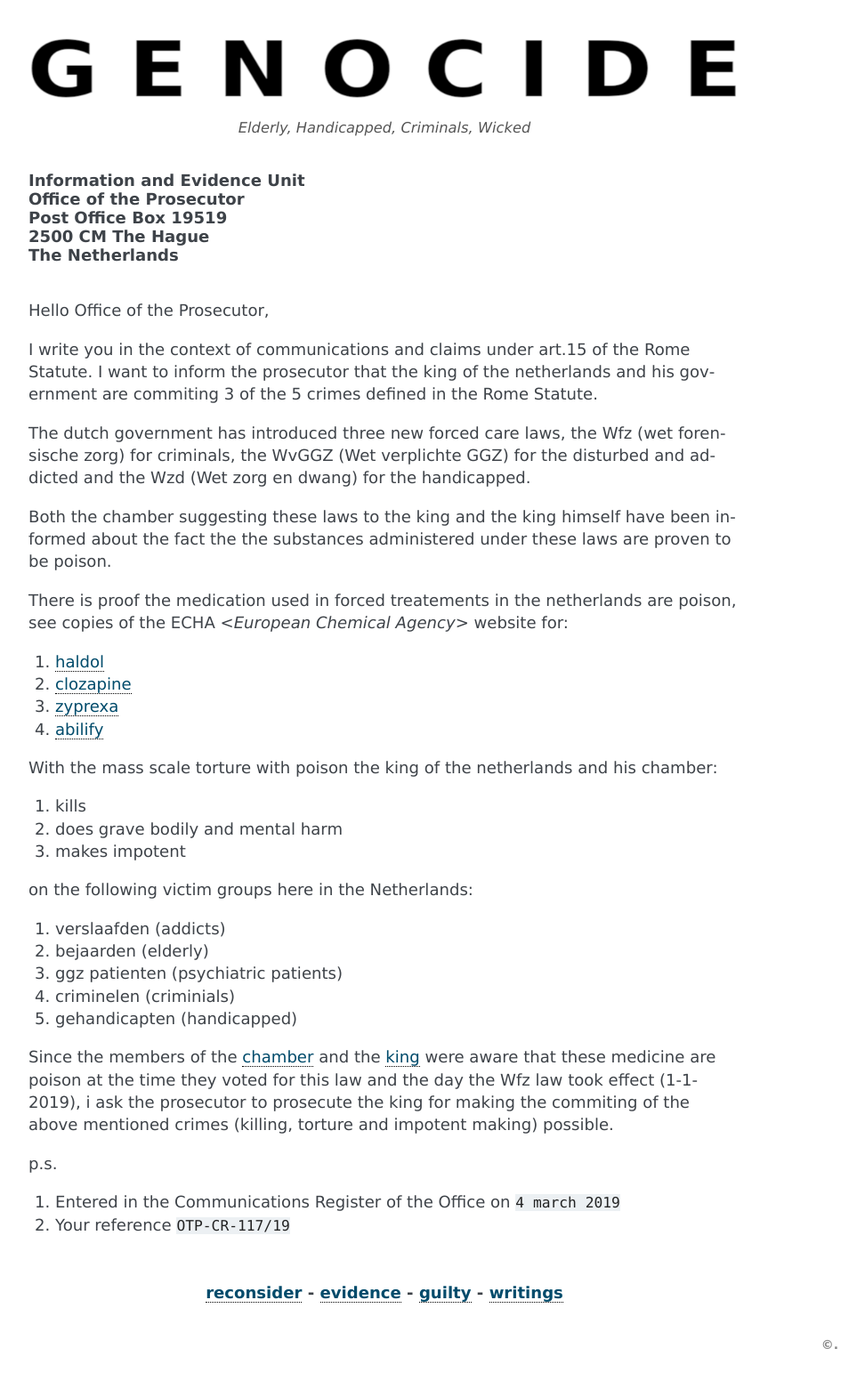
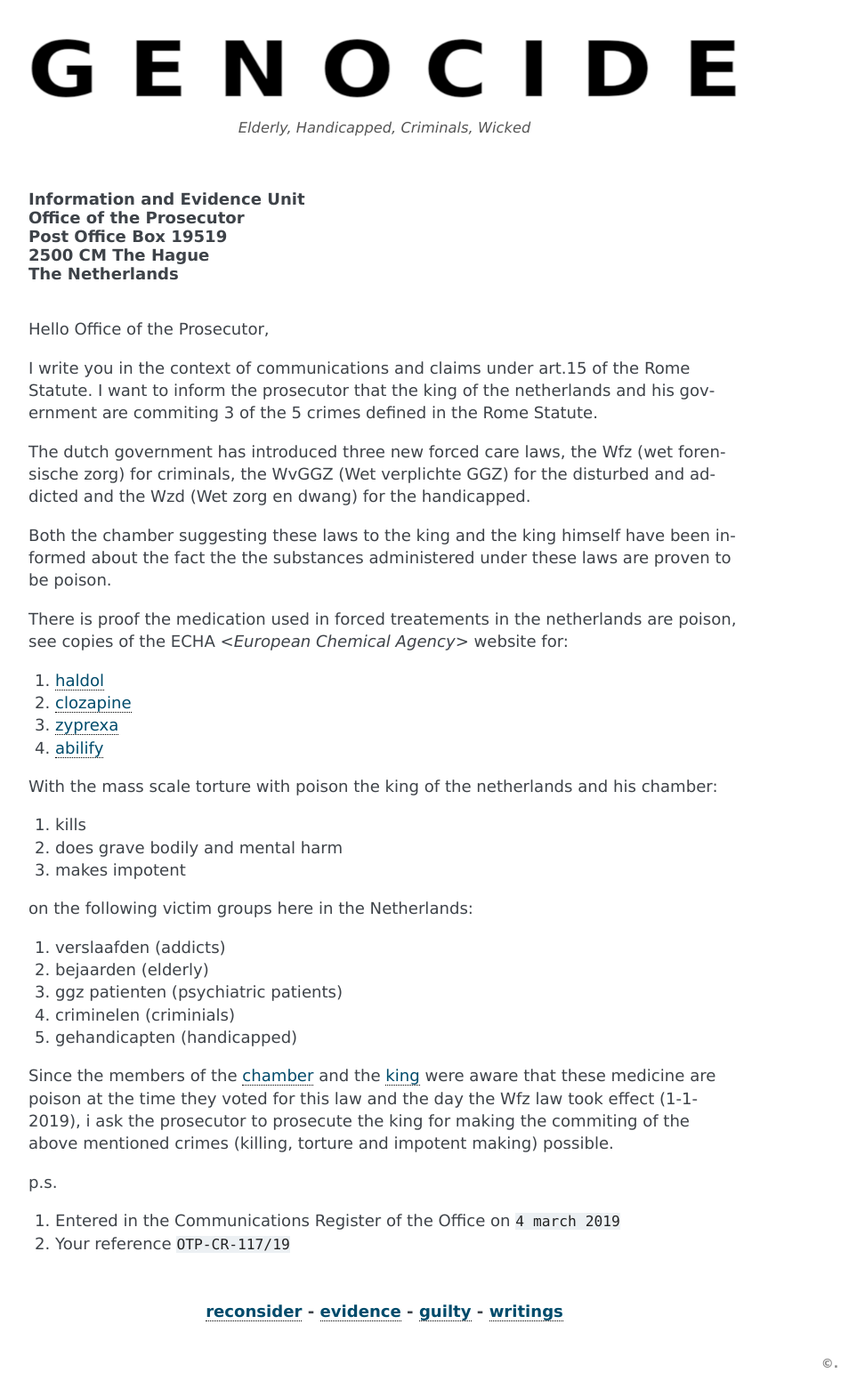
Before and after one commit to rssbotd/otpcr, a Sphinx documentation site: the page built from docs/index.rst, in a window 1280 px wide. Shown: the whole page at 89% size, without its empty margins (168-1140 px from the left). Built offline with Sphinx 7.4.7, drawn with Linux system fonts in a browser that asks for light colours; before the commit the page ends 1549 px from its top, so only the background shows below that.

Commit message:
update docs

```diff
--- a/docs/conf.py
+++ b/docs/conf.py
@@ -119,6 +119,7 @@ rst_prolog = '''.. image:: genocide.png
     Elderly, Handicapped, Criminals, Wicked
     </i>
     </center>
+
 '''
 
 rst_epilog = '''.. raw:: html
--- a/docs/guilty.rst
+++ b/docs/guilty.rst
@@ -3,7 +3,7 @@
 
 .. raw:: html
 
-    <br>
+    <br><br>
 
 .. title:: Guilty
 
--- a/docs/index.rst
+++ b/docs/index.rst
@@ -2,7 +2,7 @@
 
 .. raw:: html
 
-    <br>
+    <br><br>
 
 .. title:: Home
 
--- a/docs/manual.rst
+++ b/docs/manual.rst
@@ -2,7 +2,7 @@
 
 .. raw:: html
 
-    <br>
+    <br><br>
 
 .. title:: Manual
 
--- a/docs/source.rst
+++ b/docs/source.rst
@@ -3,7 +3,7 @@
 
 .. raw:: html
 
-     <br>
+     <br><br>
 
 
 .. title:: Source
--- a/docs/writings.rst
+++ b/docs/writings.rst
@@ -3,7 +3,7 @@
 
 .. raw:: html
 
-    <br>
+    <br><br>
 
 .. title:: Writings
 
```
